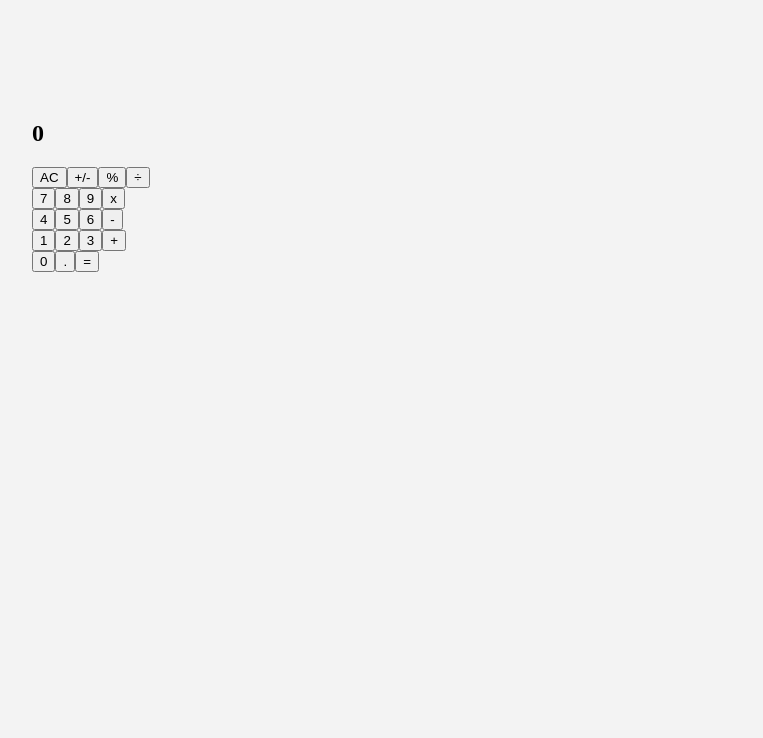
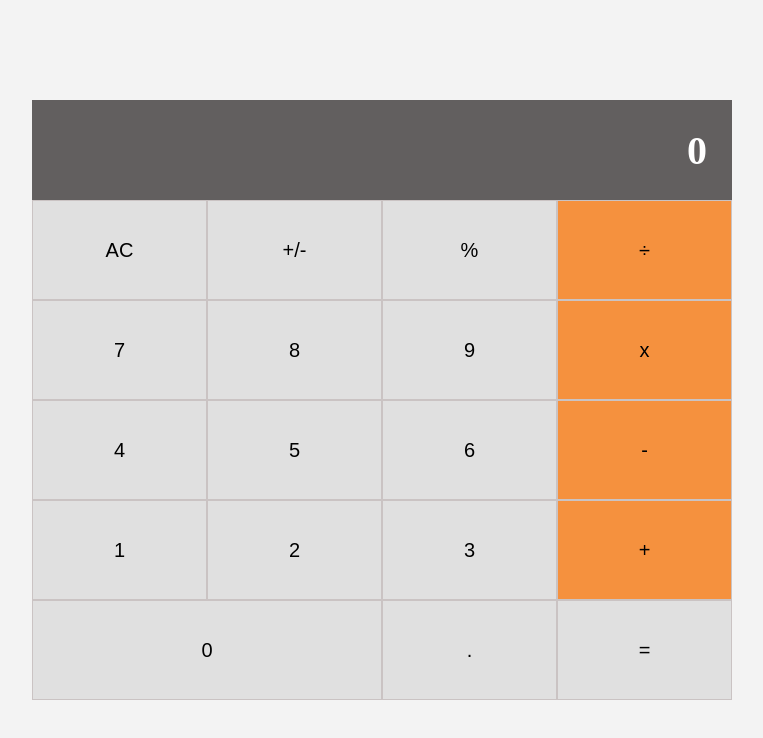
Before and after one commit to bruna-genz/react-calc, a React (Create React App) app: page / in a window 1280 px wide. Shown: the top 738 px of the page, without its empty margins (258-1021 px from the left). Built offline with nearby package versions, Linux system fonts and the light colour scheme.

Commit message:
restore some styles that were lost in the merge

```diff
--- a/src/components/Button.js
+++ b/src/components/Button.js
@@ -1,10 +1,24 @@
 import React from 'react';
 import PropTypes from 'prop-types';
 
-function Button({ buttonName }) {
-  return <button type="button">{buttonName}</button>;
+function Button({ buttonName, color, wide }) {
+  const styles = {
+    backgroundColor: color,
+    width: wide ? '50%' : '25%',
+  };
+
+  return <button type="button" style={styles}>{buttonName}</button>;
 }
 
-Button.propTypes = { buttonName: PropTypes.string.isRequired };
+Button.propTypes = {
+  buttonName: PropTypes.string.isRequired,
+  color: PropTypes.string,
+  wide: PropTypes.bool,
+};
+
+Button.defaultProps = {
+  color: '#f5913e',
+  wide: false,
+};
 
 export default Button;
--- a/src/components/ButtonPanel.js
+++ b/src/components/ButtonPanel.js
@@ -6,11 +6,13 @@ function ButtonPanel() {
 
   return (
 
-    <div className="ButtonPannel">
+    <div className="ButtonPanel">
       {buttonGroups.map((group, index) => (
         <div key={`group${index + 1}`} className={`group${index + 1}`}>
-          {group.map(button => (
-            <Button key={button} buttonName={button} />
+          {group.map((button, index) => (
+            index === 3
+              ? <Button key={button} buttonName={button} wide={button === '0'} />
+              : <Button key={button} buttonName={button} wide={button === '0'} color="#e0e0e0" />
           ))}
         </div>
       ))}
--- a/src/components/Display.js
+++ b/src/components/Display.js
@@ -2,7 +2,11 @@ import React from 'react';
 import PropTypes from 'prop-types';
 
 function Display({ calcResult }) {
-  return <h2>{calcResult}</h2>;
+  return (
+    <div className="Display">
+      <h2>{calcResult}</h2>
+    </div>
+  );
 }
 
 Display.defaultProps = {
```
